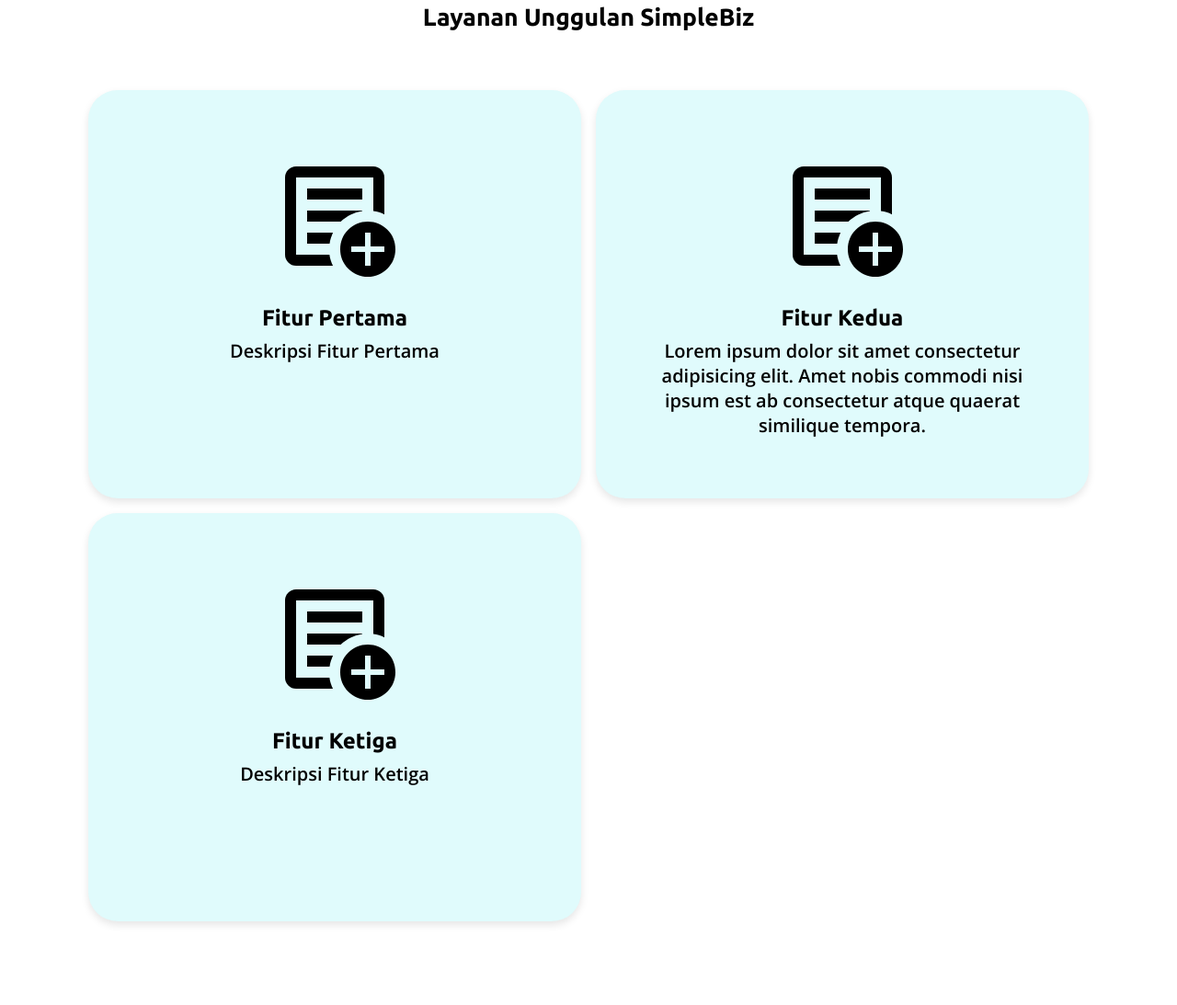
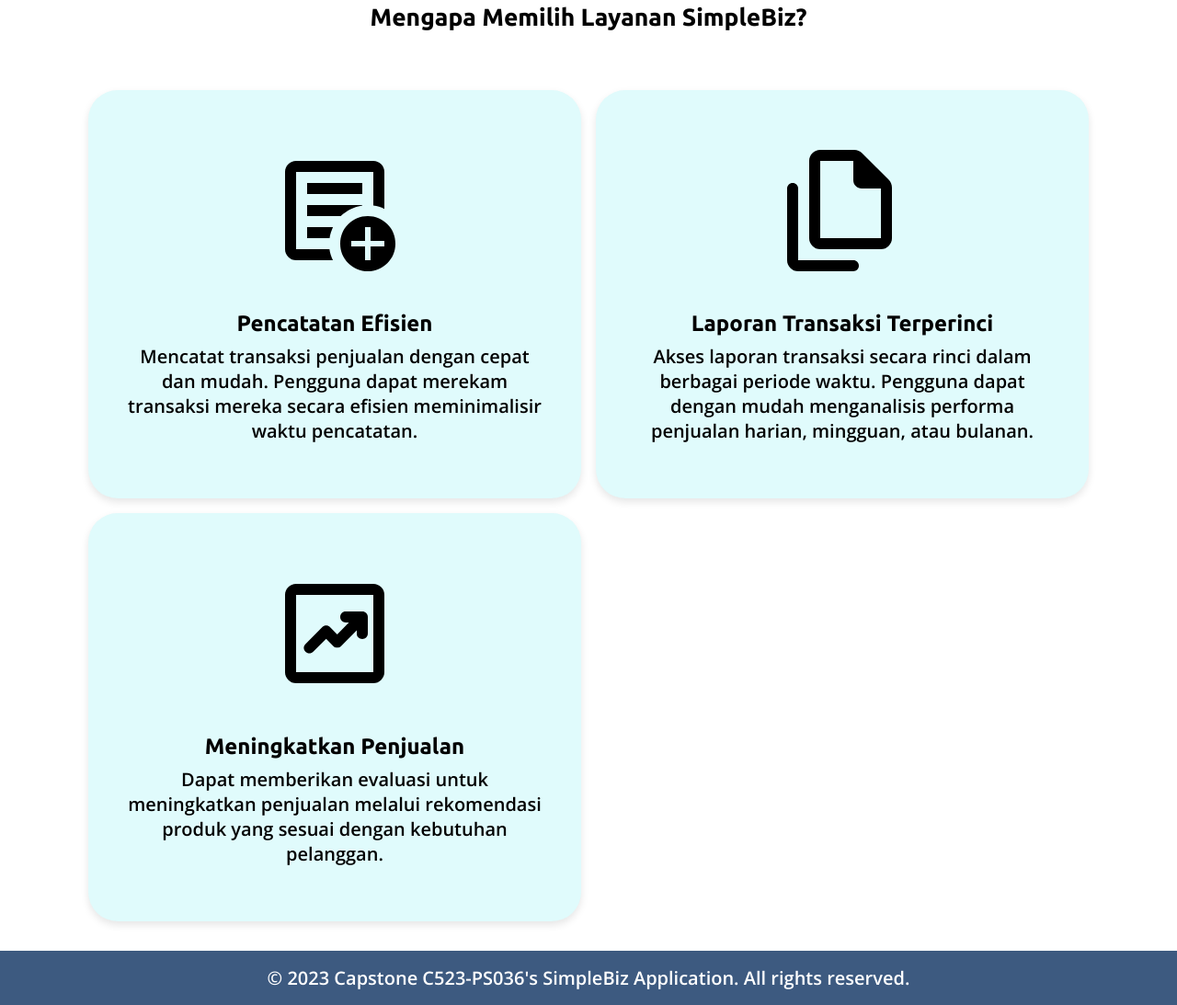
Before and after one commit to inirafli/SimpleBiz, a website built with Parcel: page src/index.html in a window 1280 px wide. Shown: the part 623-1716 px from the top of the page at 92% size. Before the commit the page ends 1657 px from the top, so only its background shows below. Built offline with nearby package versions, Linux system fonts and the light colour scheme.

Commit message:
added feature content and a footer layout

```diff
--- a/src/index.html
+++ b/src/index.html
@@ -55,7 +55,7 @@
         </div>
         <div class="feature">
             <div class="feature-title">
-                <h2>Layanan Unggulan SimpleBiz</h2>
+                <h2>Mengapa Memilih Layanan SimpleBiz?</h2>
             </div>
             <div class="feature-list">
                 <div class="feature-card">
@@ -68,41 +68,49 @@
                         </svg>
                     </div>
                     <div class="feature-content">
-                        <h2>Fitur Pertama</h2>
-                        <p>Deskripsi Fitur Pertama</p>
+                        <h2>Pencatatan Efisien</h2>
+                        <p>Mencatat transaksi penjualan dengan cepat dan mudah. Pengguna dapat merekam transaksi mereka
+                            secara efisien meminimalisir waktu pencatatan.</p>
                     </div>
                 </div>
                 <div class="feature-card">
                     <div class="feature-icon">
-                        <svg class="material-symbols-add-notes-outline" width="144" height="144" viewBox="0 0 144 144"
-                            fill="none" xmlns="http://www.w3.org/2000/svg">
+                        <svg class="material-symbols-file-copy-outline-rounded" width="144" height="144"
+                            viewBox="0 0 144 144" fill="none" xmlns="http://www.w3.org/2000/svg">
                             <path
-                                d="M30 126C26.7 126 23.874 124.824 21.522 122.472C19.17 120.12 17.996 117.296 18 114V30C18 26.7 19.176 23.874 21.528 21.522C23.88 19.17 26.704 17.996 30 18H114C117.3 18 120.126 19.176 122.478 21.528C124.83 23.88 126.004 26.704 126 30V70.2C124.1 69.3 122.15 68.524 120.15 67.872C118.15 67.22 116.1 66.746 114 66.45V30H30V114H66.3C66.6 116.2 67.076 118.3 67.728 120.3C68.38 122.3 69.154 124.2 70.05 126H30ZM30 108V114V30V66.45V66V108ZM42 102H66.45C66.75 99.9 67.226 97.85 67.878 95.85C68.53 93.85 69.254 91.9 70.05 90H42V102ZM42 78H78.6C81.8 75 85.376 72.5 89.328 70.5C93.28 68.5 97.504 67.15 102 66.45V66H42V78ZM42 54H102V42H42V54ZM108 138C99.7 138 92.624 135.074 86.772 129.222C80.92 123.37 77.996 116.296 78 108C78 99.7 80.926 92.624 86.778 86.772C92.63 80.92 99.704 77.996 108 78C116.3 78 123.376 80.926 129.228 86.778C135.08 92.63 138.004 99.704 138 108C138 116.3 135.074 123.376 129.222 129.228C123.37 135.08 116.296 138.004 108 138ZM105 126H111V111H126V105H111V90H105V105H90V111H105V126Z"
+                                d="M114 114H48C44.7 114 41.874 112.824 39.522 110.472C37.17 108.12 35.996 105.296 36 102V18C36 14.7 37.176 11.874 39.528 9.52201C41.88 7.17001 44.704 5.99601 48 6.00001H85.05C86.65 6.00001 88.176 6.30001 89.628 6.90001C91.08 7.50001 92.354 8.35001 93.45 9.45001L122.55 38.55C123.65 39.65 124.5 40.926 125.1 42.378C125.7 43.83 126 45.354 126 46.95V102C126 105.3 124.824 108.126 122.472 110.478C120.12 112.83 117.296 114.004 114 114ZM114 48H93C90.5 48 88.374 47.124 86.622 45.372C84.87 43.62 83.996 41.496 84 39V18H48V102H114V48ZM24 138C20.7 138 17.874 136.824 15.522 134.472C13.17 132.12 11.996 129.296 12 126V48C12 46.3 12.576 44.874 13.728 43.722C14.88 42.57 16.304 41.996 18 42C19.7 42 21.126 42.576 22.278 43.728C23.43 44.88 24.004 46.304 24 48V126H84C85.7 126 87.126 126.576 88.278 127.728C89.43 128.88 90.004 130.304 90 132C90 133.7 89.424 135.126 88.272 136.278C87.12 137.43 85.696 138.004 84 138H24Z"
                                 fill="black" />
                         </svg>
                     </div>
                     <div class="feature-content">
-                        <h2>Fitur Kedua</h2>
-                        <p>Lorem ipsum dolor sit amet consectetur adipisicing elit. Amet nobis commodi nisi ipsum est ab consectetur atque quaerat similique tempora.</p>
+                        <h2>Laporan Transaksi Terperinci</h2>
+                        <p>Akses laporan transaksi secara rinci dalam berbagai periode waktu. Pengguna dapat dengan
+                            mudah menganalisis performa penjualan harian, mingguan, atau bulanan.</p>
                     </div>
                 </div>
                 <div class="feature-card">
                     <div class="feature-icon">
-                        <svg class="material-symbols-add-notes-outline" width="144" height="144" viewBox="0 0 144 144"
-                            fill="none" xmlns="http://www.w3.org/2000/svg">
+                        <svg class="material-symbols-chart-data-outline-rounded" width="144" height="144"
+                            viewBox="0 0 144 144" fill="none" xmlns="http://www.w3.org/2000/svg">
                             <path
-                                d="M30 126C26.7 126 23.874 124.824 21.522 122.472C19.17 120.12 17.996 117.296 18 114V30C18 26.7 19.176 23.874 21.528 21.522C23.88 19.17 26.704 17.996 30 18H114C117.3 18 120.126 19.176 122.478 21.528C124.83 23.88 126.004 26.704 126 30V70.2C124.1 69.3 122.15 68.524 120.15 67.872C118.15 67.22 116.1 66.746 114 66.45V30H30V114H66.3C66.6 116.2 67.076 118.3 67.728 120.3C68.38 122.3 69.154 124.2 70.05 126H30ZM30 108V114V30V66.45V66V108ZM42 102H66.45C66.75 99.9 67.226 97.85 67.878 95.85C68.53 93.85 69.254 91.9 70.05 90H42V102ZM42 78H78.6C81.8 75 85.376 72.5 89.328 70.5C93.28 68.5 97.504 67.15 102 66.45V66H42V78ZM42 54H102V42H42V54ZM108 138C99.7 138 92.624 135.074 86.772 129.222C80.92 123.37 77.996 116.296 78 108C78 99.7 80.926 92.624 86.778 86.772C92.63 80.92 99.704 77.996 108 78C116.3 78 123.376 80.926 129.228 86.778C135.08 92.63 138.004 99.704 138 108C138 116.3 135.074 123.376 129.222 129.228C123.37 135.08 116.296 138.004 108 138ZM105 126H111V111H126V105H111V90H105V105H90V111H105V126Z"
+                                d="M62.7 77.85L70.5 85.65C71.6 86.75 73 87.3 74.7 87.3C76.4 87.3 77.8 86.75 78.9 85.65L96 68.55V72.15C96 73.85 96.576 75.25 97.728 76.35C98.88 77.45 100.304 78 102 78C103.7 78 105.126 77.426 106.278 76.278C107.43 75.13 108.004 73.704 108 72V54C108 52.3 107.424 50.874 106.272 49.722C105.12 48.57 103.696 47.996 102 48H83.85C82.15 48 80.75 48.576 79.65 49.728C78.55 50.88 78 52.304 78 54C78 55.7 78.576 57.126 79.728 58.278C80.88 59.43 82.304 60.004 84 60H87.45L74.7 72.9L66.9 65.1C65.8 63.9 64.4 63.3 62.7 63.3C61 63.3 59.6 63.9 58.5 65.1L40.2 83.4C39 84.5 38.4 85.9 38.4 87.6C38.4 89.3 39 90.7 40.2 91.8C41.3 93 42.7 93.6 44.4 93.6C46.1 93.6 47.5 93 48.6 91.8L62.7 77.85ZM30 126C26.7 126 23.874 124.824 21.522 122.472C19.17 120.12 17.996 117.296 18 114V30C18 26.7 19.176 23.874 21.528 21.522C23.88 19.17 26.704 17.996 30 18H114C117.3 18 120.126 19.176 122.478 21.528C124.83 23.88 126.004 26.704 126 30V114C126 117.3 124.824 120.126 122.472 122.478C120.12 124.83 117.296 126.004 114 126H30ZM30 114H114V30H30V114Z"
                                 fill="black" />
                         </svg>
                     </div>
                     <div class="feature-content">
-                        <h2>Fitur Ketiga</h2>
-                        <p>Deskripsi Fitur Ketiga</p>
+                        <h2>Meningkatkan Penjualan</h2>
+                        <p>Dapat memberikan evaluasi untuk meningkatkan penjualan melalui rekomendasi produk
+                            yang sesuai dengan kebutuhan pelanggan.</p>
                     </div>
                 </div>
             </div>
         </div>
     </main>
+    <footer>
+        <div class="footer-content">
+            <p>&copy; 2023 Capstone C523-PS036's SimpleBiz Application. All rights reserved.</p>
+        </div>
+    </footer>
 </body>
 
 </html>
--- a/src/styles/styles.css
+++ b/src/styles/styles.css
@@ -167,7 +167,7 @@ main {
 }
 
 .feature-icon {
-    margin: 0 auto 1.25rem;
+    margin: 0 auto 2rem;
 }
 
 .feature-content h2 {
@@ -184,6 +184,21 @@ main {
     font-size: 1.25rem;
     height: 110px;
     font-weight: 600;
+}
+
+footer {
+    background-color: var(--primary);
+    color: var(--on-secondary);
+    padding: 1rem 0;
+    text-align: center;
+    font-size: 1.25rem;
+    font-weight: 800;
+}
+
+.footer-content {
+    width: 100%;
+    margin: 0 auto;
+    padding: 0 1.5rem;
 }
 
 @media only screen and (max-width: 928px) {
```
